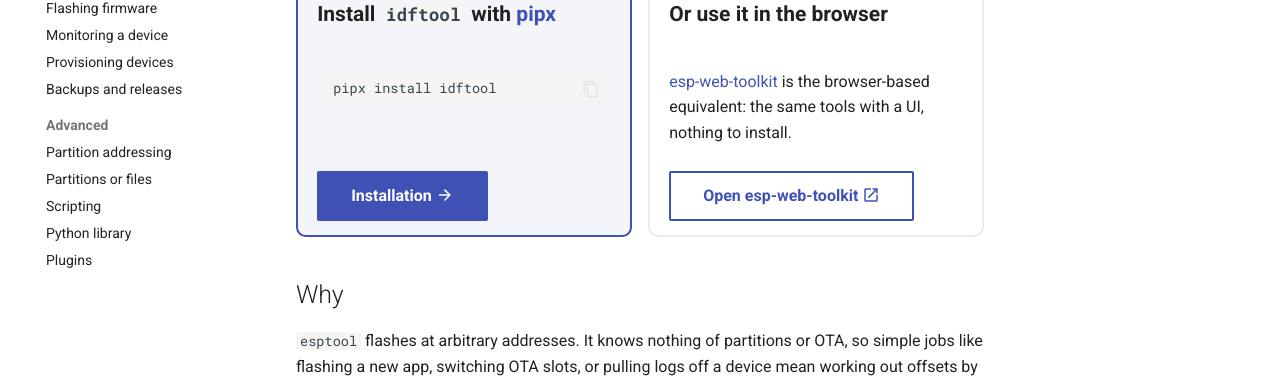
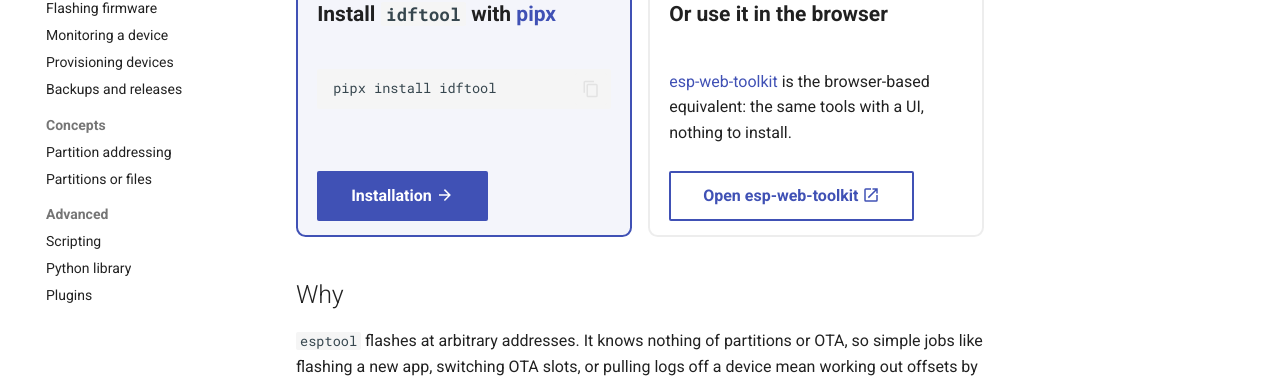
Before and after one commit to nebkat/idftool, an MkDocs documentation site: the page built from docs/index.md, in a window 1280 px wide. Shown: the part 321-704 px from the top of the page. Built offline with MkDocs 1.6.1 and Material for MkDocs 9.7.7, drawn with Linux system fonts in a browser that asks for light colours; comment, search, counter and statistics services are not loaded; the version menu is left out; some of the changed lines change nothing that is shown.

Commit message:
docs: Split partition concepts out of Advanced

```diff
--- a/mkdocs.yml
+++ b/mkdocs.yml
@@ -47,9 +47,10 @@
           - Monitoring a device: guide/monitoring.md
           - Provisioning devices: guide/provisioning.md
           - Backups and releases: guide/backups-and-releases.md
-      - Advanced:
+      - Concepts:
           - Partition addressing: guide/partition-addressing.md
           - Partitions or files: guide/partitions-or-files.md
+      - Advanced:
           - Scripting: guide/scripting.md
           - Python library: library.md
           - Plugins: guide/plugins.md
```
